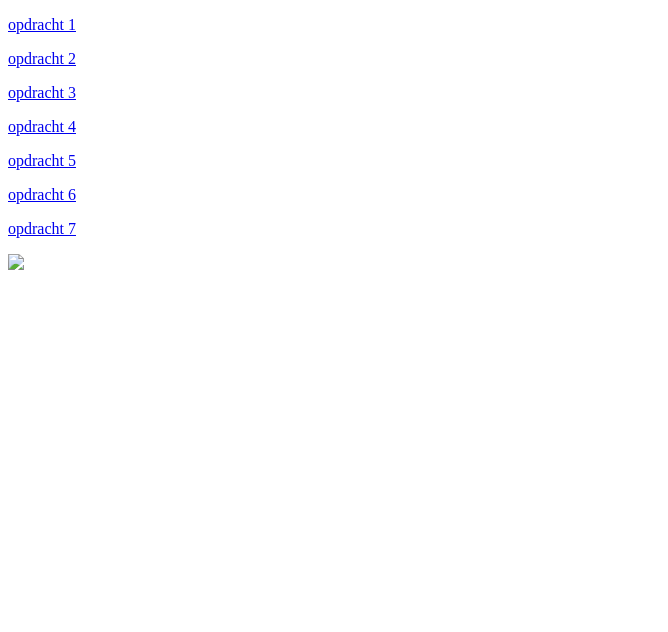
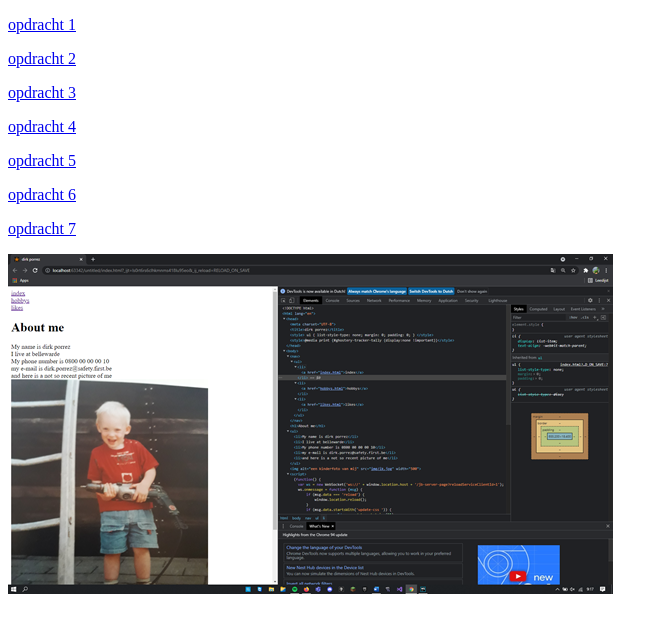
Before and after one commit to berreleeuw/githubpages-introcutie, a plain HTML site: page css1/opdr2.html in a window 1280 px wide. Shown: the whole page, without its empty margins (0-668 px from the left). Drawn offline with Linux system fonts and the light colour scheme.

Commit message:
opdracht 2 foto

```diff
--- a/css1/opdr2.html
+++ b/css1/opdr2.html
@@ -14,6 +14,6 @@
   <p><a href="opdr6">opdracht 6</a></p>
   <p><a href="opdr7">opdracht 7</a></p>
 </nav>
-<img src="img/sceenschot1.png">
+<img src="img/screenshot1.png">
 </body>
 </html>
```
